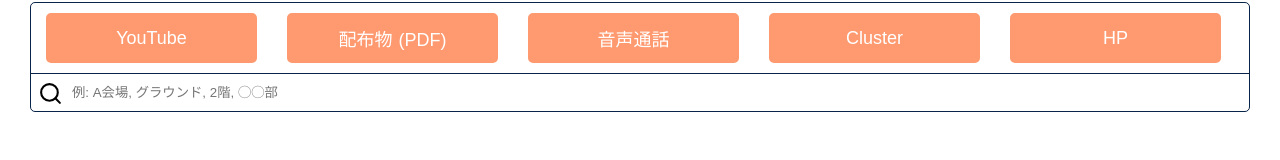
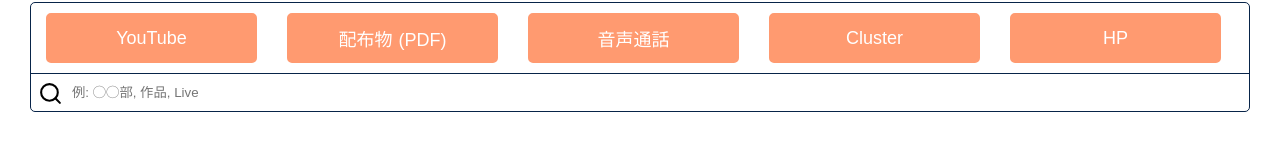
Before and after one commit to OR6107/149th-kaiseifes, a Nuxt app: page /online in a window 1280 px wide. Shown: the part 290-450 px from the top of the page. Built offline with nearby package versions, Linux system fonts and the light colour scheme.

Commit message:
Fix Placeholder

```diff
--- a/pages/online.vue
+++ b/pages/online.vue
@@ -58,7 +58,7 @@
           <input
             v-model="search_text"
             type="text"
-            placeholder="例: A会場, グラウンド, 2階, ◯◯部"
+            placeholder="例: ◯◯部, 作品, Live"
           />
         </div>
       </div>
```
